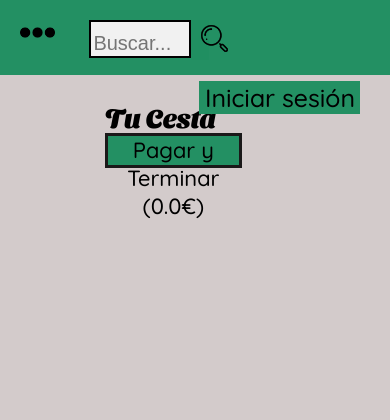
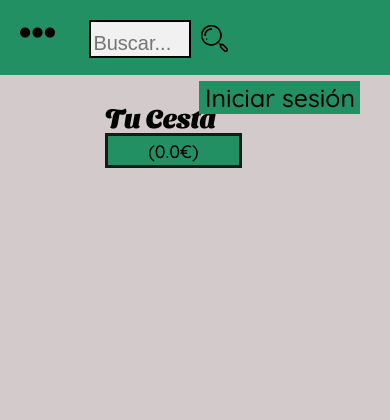
Before and after one commit to JoseManuelF/SI1, a Flask app: page /cesta in a window 390 px wide. Shown: the top 420 px of the page. Run offline with Flask 2, Linux system fonts and the light colour scheme; parts of the project's set-up code (start-up, migrations or seed data) failed here and were passed over.

Commit message:
Cesta and Profile resizable display added Round function in routes.py fixed

```diff
--- a/P2/P2_final/app/routes.py
+++ b/P2/P2_final/app/routes.py
@@ -322,7 +322,7 @@ def cesta(add = None, delete = None):
         for pritem in session['cesta']:
             for prcatalog in catalogue['peliculas']:
                 if pritem['id'] == prcatalog['id']:
-                    precio += round(prcatalog['precio'], 2)
+                    precio = round((precio + prcatalog['precio']), 2)
 
         return render_template('cesta.html', cesta=session['cesta'], precio=precio, categories=categories['categorias'])
 
@@ -337,7 +337,7 @@ def buy():
     for pritem in session['cesta']:
         for prcatalog in catalogue['peliculas']:
             if pritem['id'] == prcatalog['id']:
-                precio += round(prcatalog['precio'], 2)
+                precio = round((precio + prcatalog['precio']), 2)
 
     # El usuario no ha iniciado sesión, por lo que no podrá comprar las películas
     if 'usuario' not in session:
--- a/P2/P2_final/app/static/css/cestaTemplate.css
+++ b/P2/P2_final/app/static/css/cestaTemplate.css
@@ -29,6 +29,10 @@
     background: #3a9c73;
 }
 
+.actionButtonText {
+    display: inline-block;
+}
+
 .delete-sign {
     position: absolute;
     width: 75%;
@@ -53,3 +57,19 @@
     display: inline-block;
     width: 25%;
 }
+
+/* Para ajustar los elementos a la pantalla dependiendo de su tamaño */
+@media only screen and (max-width: 1050px){
+    .cesta-col-1{
+        font-size: 18px;
+    }
+    .cesta-col-2{
+        font-size: 18px;
+    }
+}
+
+@media only screen and (max-width: 760px){
+    .cesta-col-1{
+        display: none;
+    }
+}
--- a/P2/P2_final/app/templates/cesta.html
+++ b/P2/P2_final/app/templates/cesta.html
@@ -20,7 +20,12 @@
             </div>
             <a href="{{ url_for('buy') }}">
                 <div class="actionButton">
-                    Pagar y Terminar ({{ precio }}€)
+                    <div class="actionButtonText cesta-col-1">
+                        Pagar y Terminar
+                    </div>
+                    <div class="actionButtonText cesta-col-2">
+                        ({{ precio }}€)
+                    </div>
                 </div>
             </a>
 
--- a/P2/P2_final/app/templates/profile.html
+++ b/P2/P2_final/app/templates/profile.html
@@ -19,7 +19,7 @@
                 {{ session['usuario'] }}
             </div>
             <a href="{{ url_for('logout') }}">
-                <div class="actionButton">
+                <div class="actionButton profile-col-1">
                     Cerrar Sesión
                 </div>
             </a>
@@ -29,7 +29,7 @@
             <div class="saldo">
                 Saldo: {{ session['saldo'] }}€
             </div>
-            <form class="increaseSaldo" action="{{ url_for('sumarSaldo') }}" method=post>
+            <form class="increaseSaldo profile-col-2" action="{{ url_for('sumarSaldo') }}" method=post>
                 <label class="saldo" for="increaseSaldo">Añadir saldo</label>
                 <input type="text" placeholder="Escribir dinero que añadir a saldo" name="saldo"
                 pattern="[0-9]+\.+[0-9]" title = "Debes introducir un número positivo decimal con punto" required>
```
Also changed, not shown: P2/P2_final/app/static/css/profileTemplate.css (+11 -0 lines).
